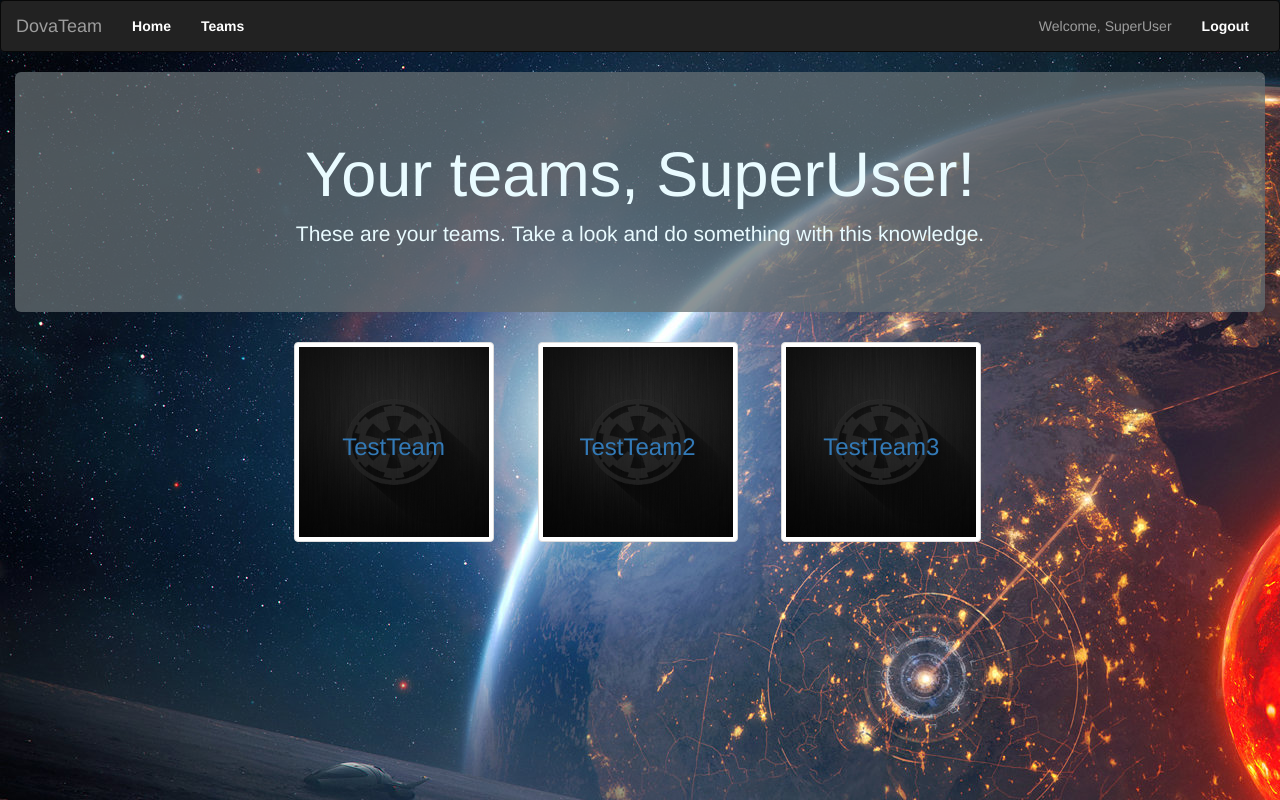
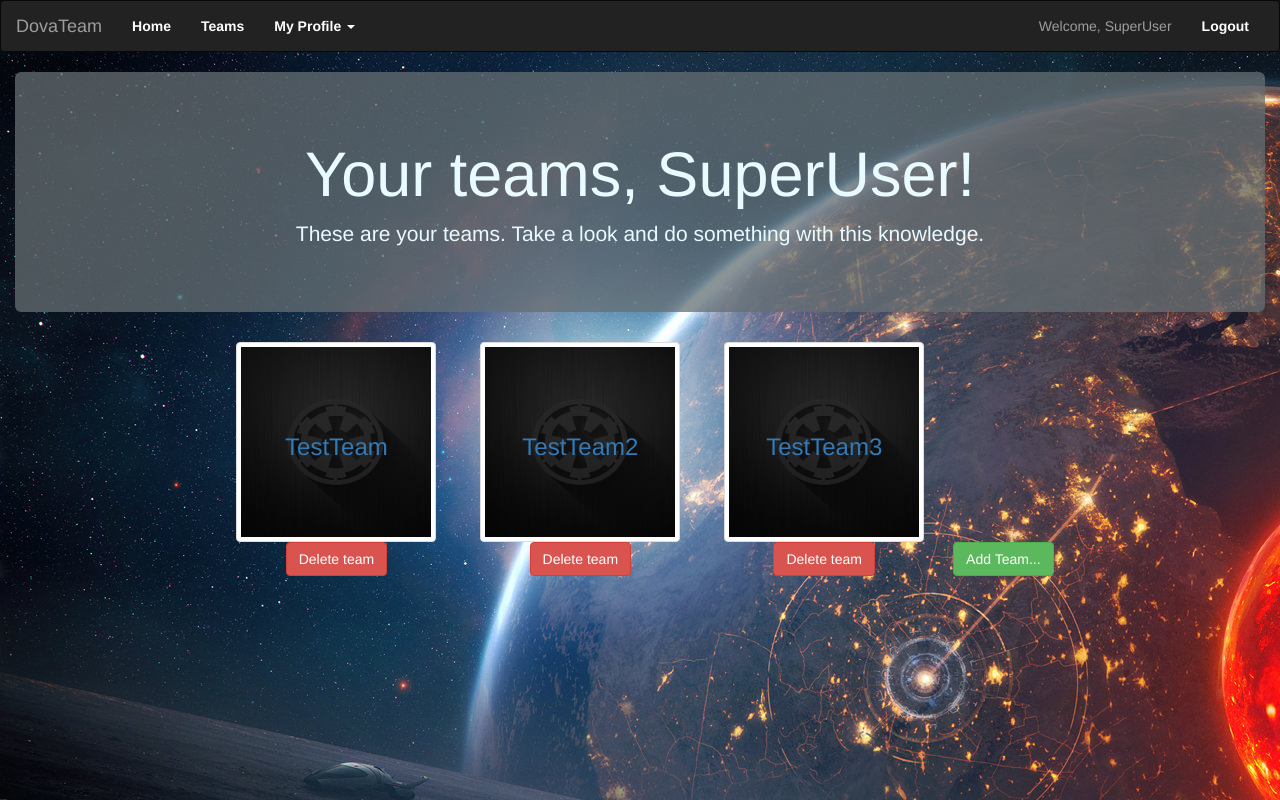
Before and after one commit to TimeKnow/DovaTeam, a Django app: page /teams/ in a window 1280 px wide. Run offline with Django 3.2, Linux system fonts and the light colour scheme; a user stored in the database is signed in; data comes from the database, SQL or seed files in the repository; both versions use the stored data as it was after the commit; some libraries are stand-ins or nearby versions.

Commit message:
The awesome UL update

```diff
--- a/static_files/DovaTeam/mainBodyStyle.css
+++ b/static_files/DovaTeam/mainBodyStyle.css
@@ -1,3 +1,7 @@
 body {
     background: white url("resources/background.jpg") no-repeat fixed;
 }
+
+.dropdown-menu a{
+    color: #000000 !important;
+}
--- a/static_files/DovaTeam/teamListStyle.css
+++ b/static_files/DovaTeam/teamListStyle.css
@@ -36,12 +36,6 @@ ul.nav li a, ul.nav li a:visited {
     font-weight: bold;
 }
 
-ul.nav li a:hover, ul.nav li a:active {
-    color: white !important;
-    font-weight: bold;
+.navbar-nav .open .dropdown-menu {
+    background-color:#ffff;
 }
-
-ul.nav li.active a {
-    color: white !important;
-    font-weight: bold;
-}
--- a/templates/nav_base.html
+++ b/templates/nav_base.html
@@ -1,7 +1,11 @@
+<link rel="stylesheet" href="https://maxcdn.bootstrapcdn.com/bootstrap/3.3.6/css/bootstrap.min.css">
+<script src="https://ajax.googleapis.com/ajax/libs/jquery/3.3.1/jquery.min.js"></script>
+<script src="https://maxcdn.bootstrapcdn.com/bootstrap/3.3.7/js/bootstrap.min.js"></script>
+
+
 <!DOCTYPE html>
 <html lang="en">
 <head>
-    <link rel="stylesheet" href="https://maxcdn.bootstrapcdn.com/bootstrap/3.3.6/css/bootstrap.min.css">
     {% load staticfiles %}
     <link rel="stylesheet" type="text/css" href="{% static 'DovaTeam/mainBodyStyle.css' %}" />
     {% load staticfiles %}
@@ -29,6 +33,10 @@
     }
 </script>
 
+
+
+
+
 <nav class="navbar navbar-inverse">
     <div class="container-fluid">
 
@@ -41,8 +49,22 @@
             <ul class="nav navbar-nav mr-auto">
                 {% if request.user.is_authenticated %}
                 <li class="nav-item" id="id_nav_home" onmouseenter="setElementActive('id_nav_home')" onmouseleave="setElementInactive('id_nav_home')"> <a class="nav-link" href="/">Home</a></li>
-               <li class="nav-item" id="id_nav_teams" onmouseenter="setElementActive('id_nav_teams')" onmouseleave="setElementInactive('id_nav_teams')"> <a class="nav-link" href="/teams/">Teams</a></li>
+               <li class="nav-item" id="id_nav_teams" onmouseenter="setElementActive('id_nav_teams')" onmouseleave="setElementInactive('id_nav_teams')">
+                   <a class="nav-link" href="/teams/">
+                       Teams
+                   </a>
+               </li>
+                    <li class="dropdown">
+                        <a href="#" class="dropdown-toggle" data-toggle="dropdown">My Profile <span class="caret"></span></a>
+                        <ul class="dropdown-menu">
+                            <li><a href="#">Friends</a></li>
+                            <li><a class="dropdown-item" href="#">Photos</a></li>
+                            <li><a class="dropdown-item" href="#">Settings</a></li>
+                        </ul>
+                    </li>
                 {% endif %}
+
+
             </ul>
             <ul class="nav navbar-nav navbar-right">
                     {% if request.user.is_authenticated %}
--- a/templates/teams.html
+++ b/templates/teams.html
@@ -13,7 +13,7 @@
 
 
         <div class="row">
-            <div class="col-md-12 thumb">
+            <div class="col-lg-12 thumb">
                 <ul class="list-inline">
                     {% for team in object_list %}
                         <li>
@@ -22,11 +22,25 @@
                             <img src="{%  static "DovaTeam/resources/497637.jpg" %}" class="img-fluid img-thumbnail" alt="Team1" style="max-width: 200px">
                                 <div class="centered"><h3><a class="nav-link" href="{% url 'team_id' team.id %}">{{ team.name }} </a></h3></div>
                             </div>
-
+                            <button type="button" class="btn btn-danger">
+                                Delete team
+                            </button>
                         </li>
                     {% endfor %}
+                        <li>
+                            <button type="button" class="btn btn-success">
+                                Add Team...
+                            </button>
+                        </li>
                 </ul>
             </div>
+        </div>
+
+        <div class="row">
+            <div class="col-lg-6">
+
+            </div>
+
         </div>
 
     </div>
```
Also changed, not shown: templates/teams_user.html (+11 -2 lines), db.sqlite3.
